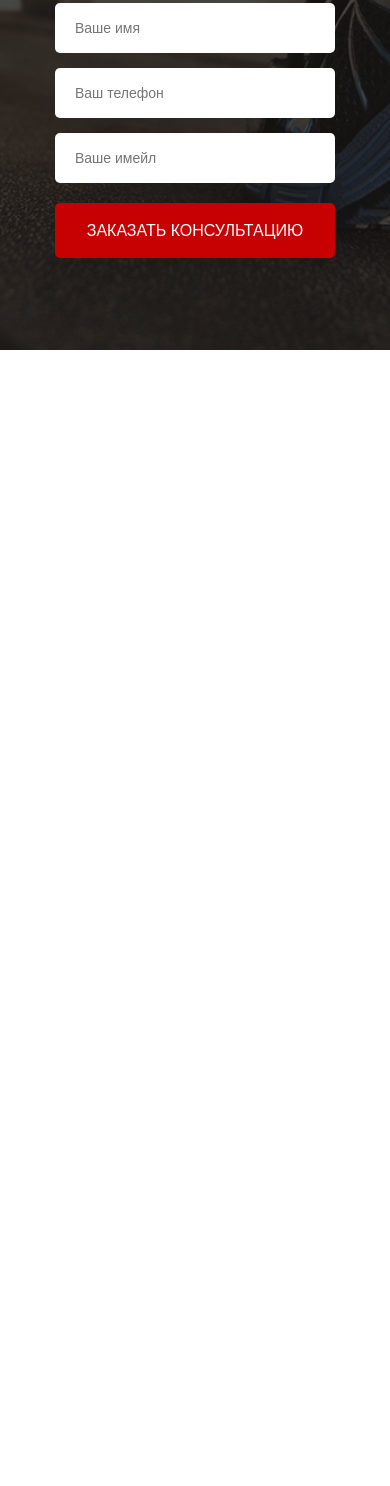
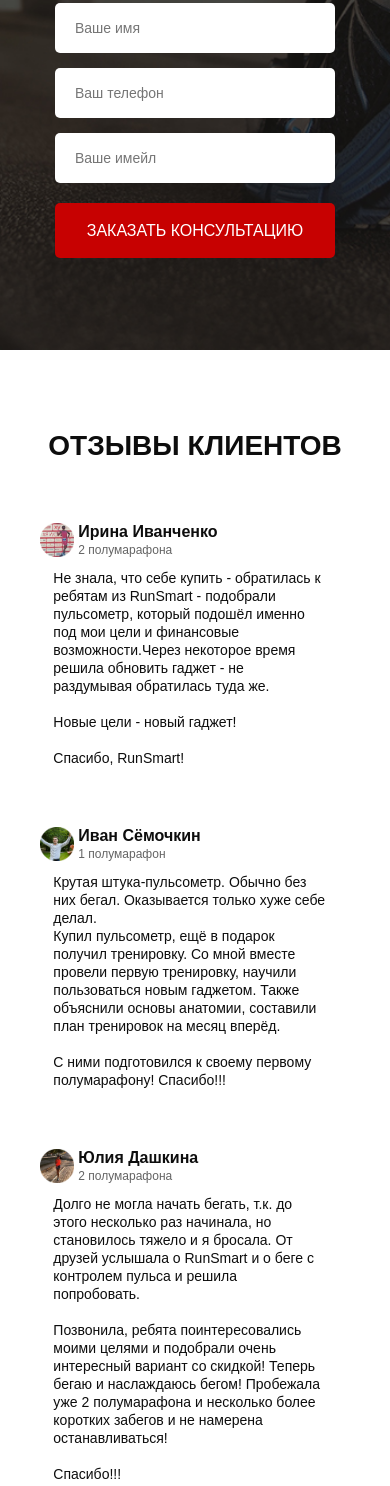
Before and after one commit to markbulavchyk/pulse.v2.0, a website: page src/index.html in a window 390 px wide. Shown: the part 2001-3487 px from the top of the page. Before the commit the page ends 2351 px from the top, so only its background shows below. Drawn offline with Linux system fonts and the light colour scheme.

Commit message:
add reviews block

```diff
--- a/src/index.html
+++ b/src/index.html
@@ -100,5 +100,42 @@
         </div>
     </div>
 
+    <div class="reviews">
+        <div class="container">
+            <div class="title">отзывы клиентов</div>
+            <div class="reviews__wrapper">
+                <div class="reviews__item">
+                    <div class="reviews__item-pic"><img src="img/photo_1.png" alt="runner_photo"></div>
+                    <div class="reviews__item-text">
+                        <div class="reviews__text_name">Ирина Иванченко</div>
+                        <div class="reviews__text_stats">2 полумарафона</div>
+                        <div class="reviews__text_message">Не знала, что себе купить - обратилась к ребятам из RunSmart - подобрали пульсометр, который подошёл именно под мои цели и финансовые возможности.Через некоторое время решила обновить гаджет - не раздумывая обратилась туда же. <br><br> Новые цели - новый гаджет! <br><br>
+                            Спасибо, RunSmart! </div>
+                    </div>
+                </div>
+
+                <div class="reviews__item">
+                    <div class="reviews__item-pic"><img src="img/photo_2.png" alt="runner_photo"></div>
+                    <div class="reviews__item-text">
+                        <div class="reviews__text_name">Иван Сёмочкин</div>
+                        <div class="reviews__text_stats">1 полумарафон</div>
+                        <div class="reviews__text_message">Крутая штука-пульсометр. Обычно без них бегал. Оказывается только хуже себе делал. <br>Купил пульсометр, ещё в подарок получил тренировку. Со мной вместе провели первую тренировку, научили пользоваться новым гаджетом. Также объяснили основы анатомии, составили план тренировок на месяц вперёд.<br><br>С ними подготовился к своему первому полумарафону! Спасибо!!!</div>
+                    </div>
+                </div>
+
+                <div class="reviews__item">
+                    <div class="reviews__item-pic"><img src="img/photo_3.png" alt="runner_photo"></div>
+                    <div class="reviews__item-text">
+                        <div class="reviews__text_name">Юлия Дашкина</div>
+                        <div class="reviews__text_stats">2 полумарафона</div>
+                        <div class="reviews__text_message">Долго не могла начать бегать, т.к. до этого несколько раз начинала, но становилось тяжело и я бросала. От друзей услышала о RunSmart и о беге с контролем пульса и решила попробовать. <br> <br>Позвонила, ребята поинтересовались моими целями и подобрали очень интересный вариант со скидкой! Теперь бегаю и наслаждаюсь бегом! Пробежала уже 2 полумарафона и несколько более коротких забегов и не намерена останавливаться!<br><br>Спасибо!!!</div>
+                    </div>
+                </div>
+            </div>
+        </div>
+    </div>
+
+
+    <script src="js/script.js"></script>
 </body>
 </html>
--- a/src/sass/blocks/_media.scss
+++ b/src/sass/blocks/_media.scss
@@ -16,6 +16,11 @@
         }
         &__descr {
             font-size: 18px;
+        }
+    }
+    .reviews {
+        &__item-text {
+            max-width: 450px;
         }
     }
 
@@ -66,6 +71,15 @@
     .consultation {
         .container {
             max-width: 540px;
+        }
+    }
+    .reviews {
+        &__item-text {
+            max-width: 350px;
+        }
+        &__item-pic {
+            width: 120px;
+            height: 120px;
         }
     }
 }
@@ -128,4 +142,27 @@
             }
         }
     }
+    .reviews {
+        .title {
+            font-size: 28px;
+        }
+        &__item-text {
+            max-width: 272px;
+        }
+        &__item-pic {
+            width: 34px;
+            height: 34px;
+        }
+        &__text_name {
+            font-size: 16px;
+        }
+        &__text_stats {
+            font-size: 12px;
+        }
+        &__text_message {
+            transform: translateX(-25px);
+            font-size: 14px;
+            line-height: 18px;
+        }
+    }
 }
--- /dev/null
+++ b/src/sass/blocks/_reviews.scss
@@ -0,0 +1,37 @@
+.reviews {
+    padding: 80px 0 50px 0;
+    &__item {
+        display: flex;
+        justify-content: space-evenly;
+        margin-top: 60px;
+        &-pic {
+            width: 169px;
+            height: 169px;
+            border-radius: 100%;
+            img {
+                width: 100%;
+            }
+        }
+        &-text {
+            max-width: 680px;
+            color: #0D0D0D;
+            line-height: 18px;
+        }
+    }
+    &__text_name {
+        font-size: 18px;
+        font-weight: 700;
+    }
+    &__text_stats {
+        color: #646464;
+        font-size: 14px;
+        font-weight: 500;
+
+    }
+    &__text_message {
+        margin-top: 10px;
+        font-size: 16px;
+        font-weight: 300;
+        line-height: 24px;
+    }
+}
--- a/src/sass/style.scss
+++ b/src/sass/style.scss
@@ -30,5 +30,6 @@
 @import 'blocks/consultation';
 @import 'blocks/titles';
 @import 'blocks/forms';
+@import 'blocks/reviews';
 
 @import 'blocks/media';
```
Also changed, not shown: src/css/style.min.css, src/js/script.js (added).
